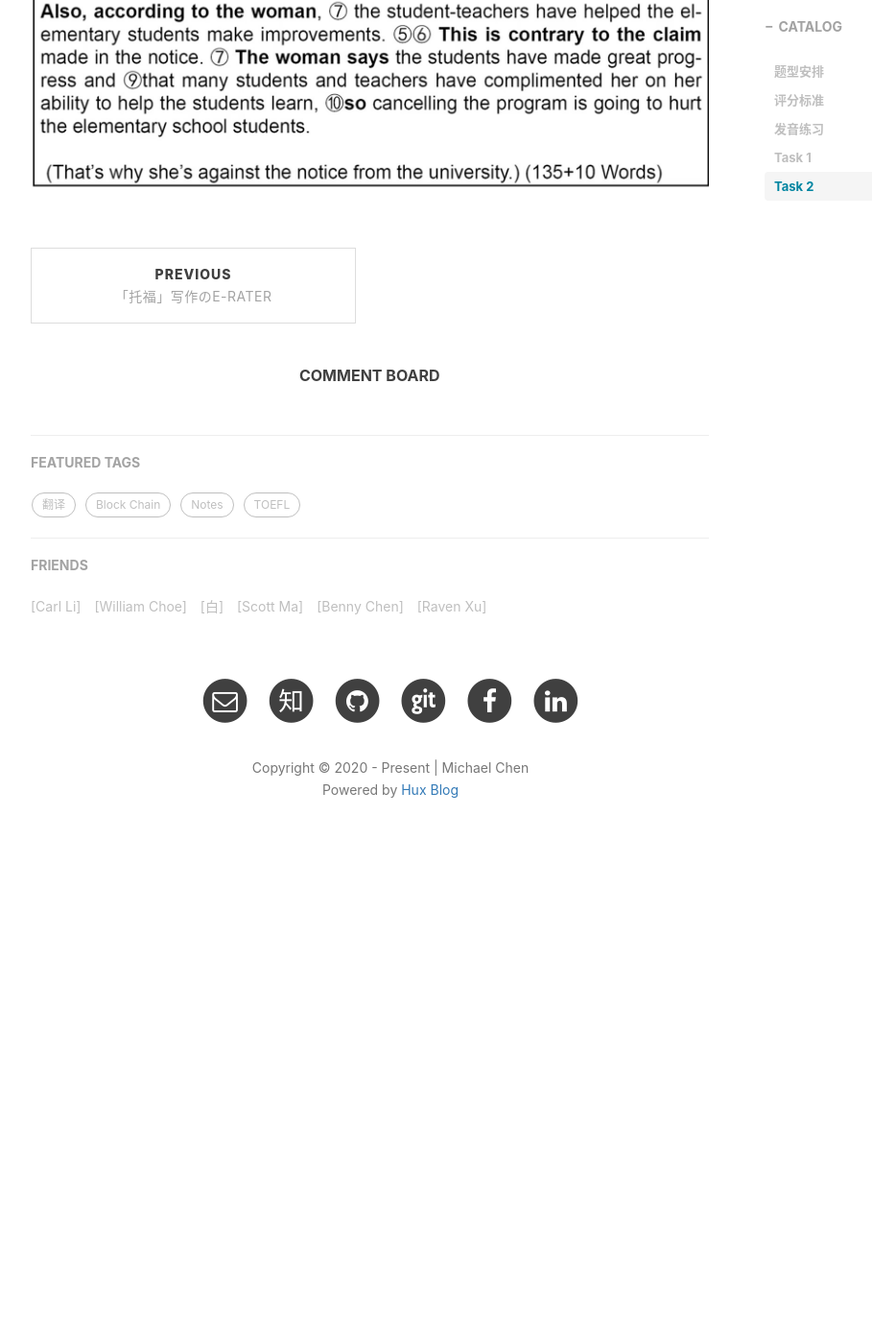
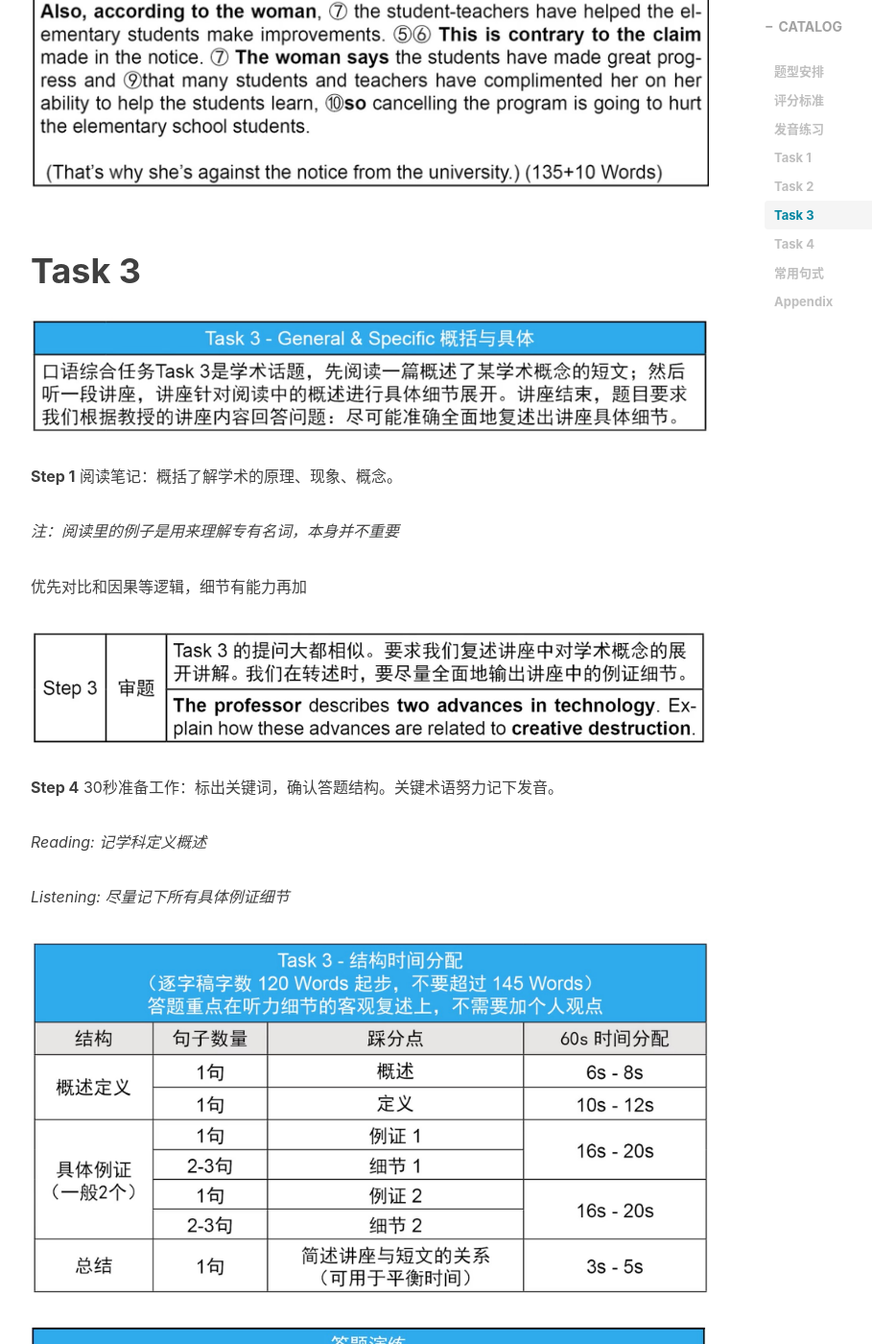
Before and after one commit to MessiahChen/MessiahChen.github.io, a Jekyll site: the page built from _posts/2020-07-20-TOEFL-Speaking.markdown, in a window 1280 px wide and 1400 px high, scrolled down 7005 px. Shown: the whole window at 96% size, without its empty margins (233-1142 px from the left). Built offline with Jekyll 4.4.1, drawn with Linux system fonts in a browser that asks for light colours; nearby versions of some CDN libraries; comment, search, counter and statistics services are not loaded; before the commit the page ends 7932 px from its top, so only the background shows below that; some of the changed text lies outside the part shown.

Commit message:
update post

```diff
--- a/_posts/2020-07-19-TOFEL-Writing-E-Rater.markdown
+++ b/_posts/2020-07-19-TOFEL-Writing-E-Rater.markdown
@@ -82,7 +81,7 @@ Tips：
 
 1. **调整了词长词频权重 4%**: 单词越长越生僻，得分越高<br>*如：buy-purchase*
 
-2. **增加了用词搭配权重 7%**: 两个词的正确搭配形式<br>*如*：heavy rain而不是thick rain*
+2. **增加了用词搭配权重 7%**: 两个词的正确搭配形式<br>*如：heavy rain而不是thick rain*
 
 
 
--- a/_posts/2020-07-20-TOEFL-Speaking.markdown
+++ b/_posts/2020-07-20-TOEFL-Speaking.markdown
@@ -90,3 +89,57 @@ tags:
 ![img](/img/in-post/post-TOEFL/speaking-15.png)
 
 ![img](/img/in-post/post-TOEFL/speaking-16.png)
+
+
+
+# Task 3
+
+![img](/img/in-post/post-TOEFL/speaking-17.png)
+
+**Step 1** 阅读笔记：概括了解学术的原理、现象、概念。
+
+*注：阅读里的例子是用来理解专有名词，本身并不重要*
+
+优先对比和因果等逻辑，细节有能力再加
+
+![img](/img/in-post/post-TOEFL/speaking-18.png)
+
+**Step 4** 30秒准备工作：标出关键词，确认答题结构。关键术语努力记下发音。
+
+*Reading: 记学科定义概述*
+
+*Listening: 尽量记下所有具体例证细节*
+
+![img](/img/in-post/post-TOEFL/speaking-19.png)
+
+![img](/img/in-post/post-TOEFL/speaking-20.png)
+
+
+
+# Task 4
+
+![img](/img/in-post/post-TOEFL/speaking-21.png)
+
+**Step 2** 审题 要求归纳听力讲座的概念和展开细节
+
+![img](/img/in-post/post-TOEFL/speaking-22.png)
+
+![img](/img/in-post/post-TOEFL/speaking-23.png)
+
+![img](/img/in-post/post-TOEFL/speaking-24.png)
+
+
+
+## 常用句式
+
+![img](/img/in-post/post-TOEFL/speaking-25.png)
+
+![img](/img/in-post/post-TOEFL/speaking-26.png)
+
+![img](/img/in-post/post-TOEFL/speaking-27.png)
+
+
+
+## Appendix
+
+![img](/img/in-post/post-TOEFL/speaking-28.png)
```
Also changed, not shown: other parts of _posts/2020-07-19-TOFEL-Writing-E-Rater.markdown (+0 -1 lines), other parts of _posts/2020-07-20-TOEFL-Speaking.markdown (+1 -2 lines), _posts/2020-07-16-PBFT.markdown (+12 -12 lines), _posts/2020-07-23-TOEFL-Writing.markdown (added, +16 -0 lines), img/in-post/post-TOEFL/speaking-17.png (added), img/in-post/post-TOEFL/speaking-18.png (added), img/in-post/post-TOEFL/speaking-19.png (added), img/in-post/post-TOEFL/speaking-20.png (added), img/in-post/post-TOEFL/speaking-21.png (added), img/in-post/post-TOEFL/speaking-22.png (added), img/in-post/post-TOEFL/speaking-23.png (added), img/in-post/post-TOEFL/speaking-24.png (added), img/in-post/post-TOEFL/speaking-25.png (added), img/in-post/post-TOEFL/speaking-26.png (added), 2 more files.
